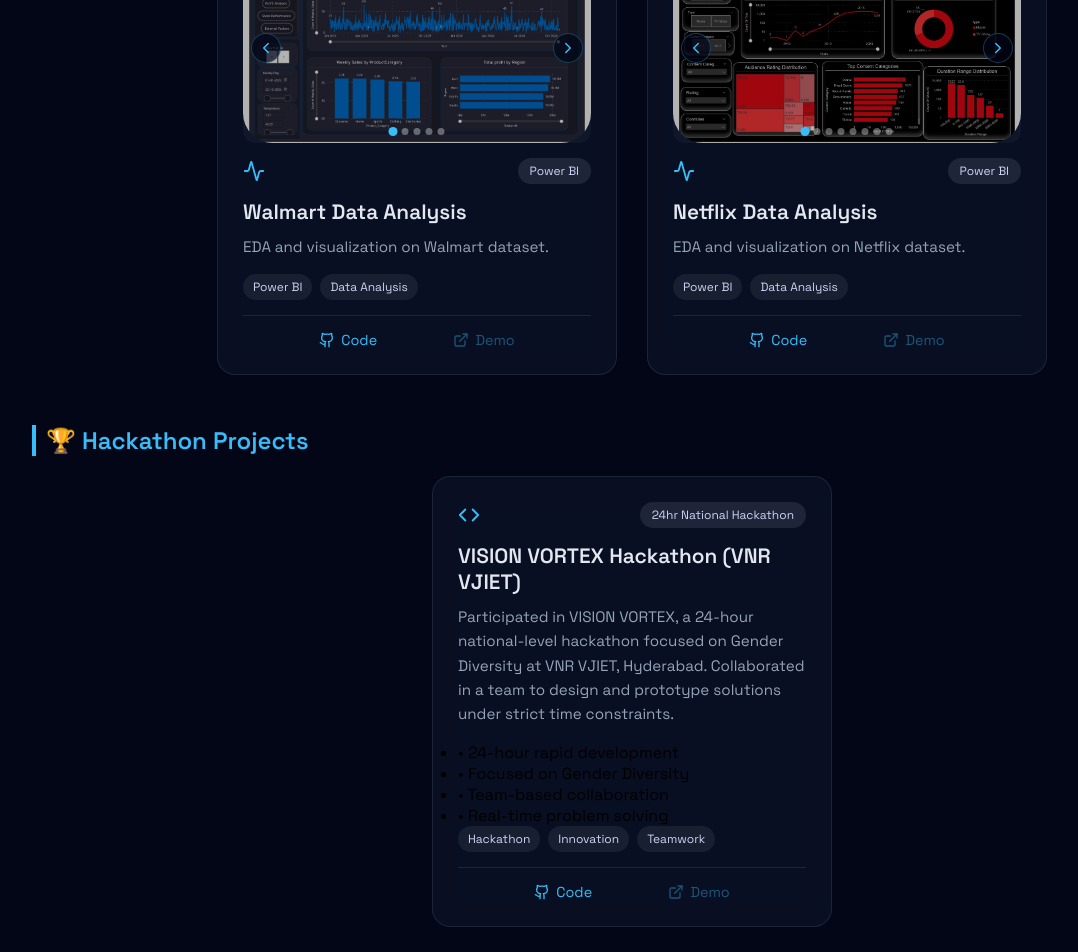
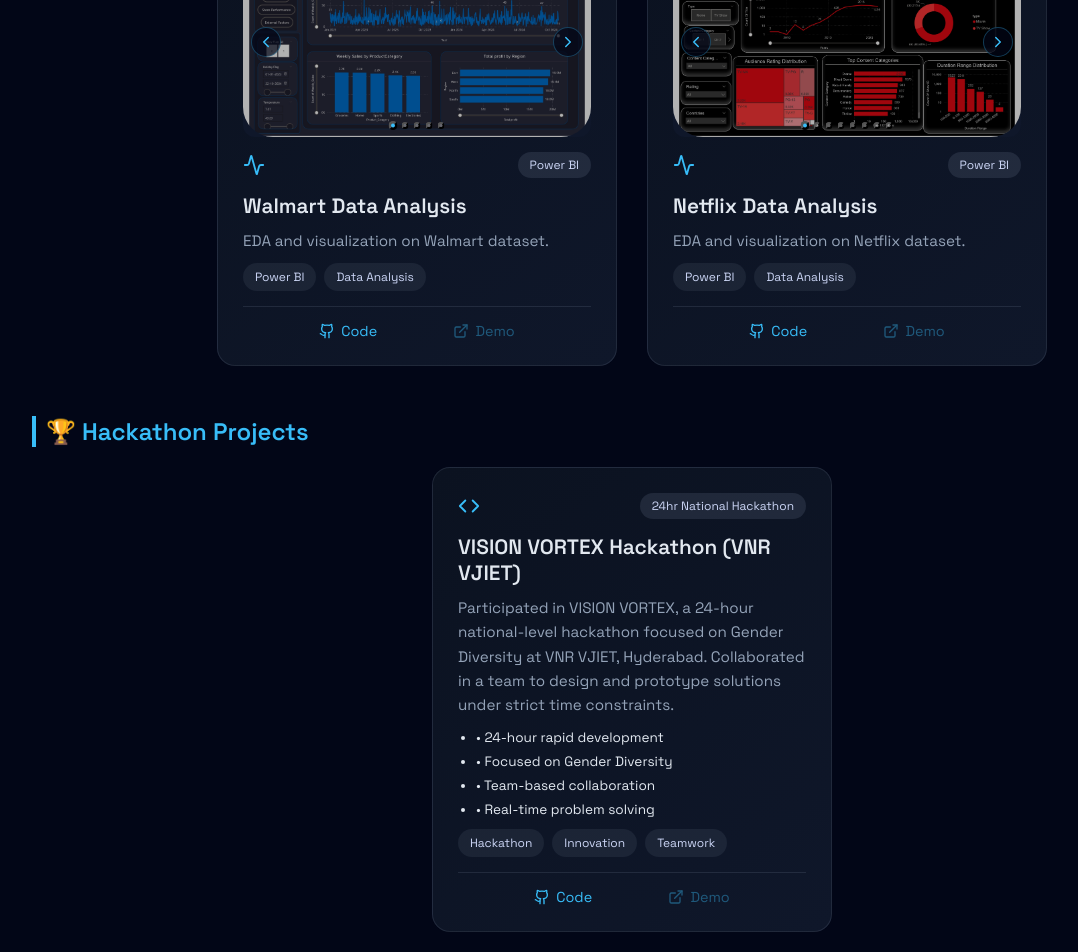
Before and after one commit to Hemanth509h/Portfolio, a React (Vite) app: page / in a window 1280 px wide. Shown: the part 3240-4192 px from the top of the page, without its empty margins (8-1086 px from the left). Built offline with nearby package versions, Linux system fonts and the light colour scheme.

Commit message:
Update projects.css

```diff
--- a/src/components/section/css/projects.css
+++ b/src/components/section/css/projects.css
@@ -37,13 +37,15 @@
   gap: 30px;
   max-width: 1200px;
 }
+
 .project-card {
   flex: 1 1 calc(33.33% - 30px);
   max-width: calc(33.33% - 30px);
 }
+
 /* ================= CARD ================= */
 .project-card {
-  background: rgba(15, 23, 42, 0.6);
+  background: linear-gradient(145deg, #0b1220, #0f172a);
   border: 1px solid rgba(148, 163, 184, 0.15);
   backdrop-filter: blur(12px);
   border-radius: 18px;
@@ -53,11 +55,12 @@
   max-width: 400px;
 }
 
-/* hover glow */
+/* 🔥 Hover Glow Upgrade */
 .project-card:hover {
-  transform: translateY(-6px);
+  transform: translateY(-6px) scale(1.01);
   border-color: #38bdf8;
-  box-shadow: 0 0 25px rgba(56, 189, 248, 0.15);
+  box-shadow: 0 0 20px rgba(59, 130, 246, 0.3),
+              0 0 40px rgba(59, 130, 246, 0.15);
 }
 
 /* ================= HEADER ================= */
@@ -93,7 +96,20 @@
   font-size: 0.95rem;
   color: #94a3b8;
   line-height: 1.6;
-  margin-bottom: 15px;
+  margin-bottom: 10px;
+}
+
+/* ================= 🔥 HACKATHON HIGHLIGHTS ================= */
+.project-highlights {
+  margin: 10px 0;
+  padding-left: 18px;
+}
+
+.project-highlights li {
+  font-size: 0.85rem;
+  color: #e2e8f0; /* FIXED: brighter text */
+  margin-bottom: 5px;
+  line-height: 1.4;
 }
 
 /* ================= TAGS ================= */
@@ -106,16 +122,23 @@
 
 .project-tag {
   font-size: 0.75rem;
-  padding: 5px 10px;
+  padding: 6px 12px;
   border-radius: 999px;
   background: rgba(148, 163, 184, 0.1);
   color: #cbd5f5;
+  transition: 0.3s;
+}
+
+.project-tag:hover {
+  background: #2563eb;
+  color: white;
 }
 
 /* ================= FOOTER ================= */
 .project-footer {
   display: flex;
-  justify-content: space-between;
+  justify-content: space-evenly;
+  align-items: center;
   margin-top: 15px;
 }
 
@@ -132,20 +155,21 @@
 
 .project-link:hover {
   color: #0ea5e9;
+}
 
+.project-link.disabled {
+  opacity: 0.4;
+  pointer-events: none;
 }
+
+/* divider */
 hr {
   border: none;
   border-top: 1px solid rgba(148, 163, 184, 0.15);
   margin: 10px 0;
 }
-.project-footer{
-  display: flex;
-  justify-content: space-evenly;
-  align-items: center;
 
-}
-/* CATEGORY TITLE */
+/* ================= CATEGORY ================= */
 .category-section {
   width: 100%;
   max-width: 1200px;
@@ -160,6 +184,7 @@
   border-left: 4px solid #38bdf8;
   padding-left: 10px;
 }
+
 /* ================= SLIDER ================= */
 .slider {
   position: relative;
@@ -175,8 +200,6 @@
   width: 100%;
   height: 100%;
   object-fit: cover;
-  display: block;
-  transition: opacity 0.3s ease;
 }
 
 .slider-btn {
@@ -193,21 +216,10 @@
   align-items: center;
   justify-content: center;
   cursor: pointer;
-  transition: background 0.2s;
-  z-index: 2;
 }
 
-.slider-btn:hover {
-  background: rgba(56, 189, 248, 0.25);
-}
-
-.slider-btn-left {
-  left: 8px;
-}
-
-.slider-btn-right {
-  right: 8px;
-}
+.slider-btn-left { left: 8px; }
+.slider-btn-right { right: 8px; }
 
 .slider-dots {
   position: absolute;
@@ -216,18 +228,13 @@
   transform: translateX(-50%);
   display: flex;
   gap: 5px;
-  z-index: 2;
 }
 
 .slider-dot {
   width: 7px;
   height: 7px;
   border-radius: 50%;
-  border: none;
   background: rgba(255, 255, 255, 0.35);
-  cursor: pointer;
-  padding: 0;
-  transition: background 0.2s, transform 0.2s;
 }
 
 .slider-dot.active {
@@ -244,27 +251,9 @@
   background: rgba(2, 6, 23, 0.6);
   padding: 2px 7px;
   border-radius: 999px;
-  z-index: 2;
-}
-.project-link.disabled {
-  opacity: 0.4;
-  pointer-events: none;
 }
 
-
-
-
 /* ================= RESPONSIVE ================= */
-@media (max-width: 768px) {
-  .projects-title {
-    font-size: 2rem;
-  }
-
-  .projects-description2 {
-    font-size: 1rem;
-  }
-}
-/* Tablet → 2 columns */
 @media (max-width: 900px) {
   .project-card {
     flex: 1 1 calc(50% - 30px);
@@ -272,7 +261,6 @@
   }
 }
 
-/* Mobile → 1 column */
 @media (max-width: 600px) {
   .project-card {
     flex: 1 1 100%;
```
